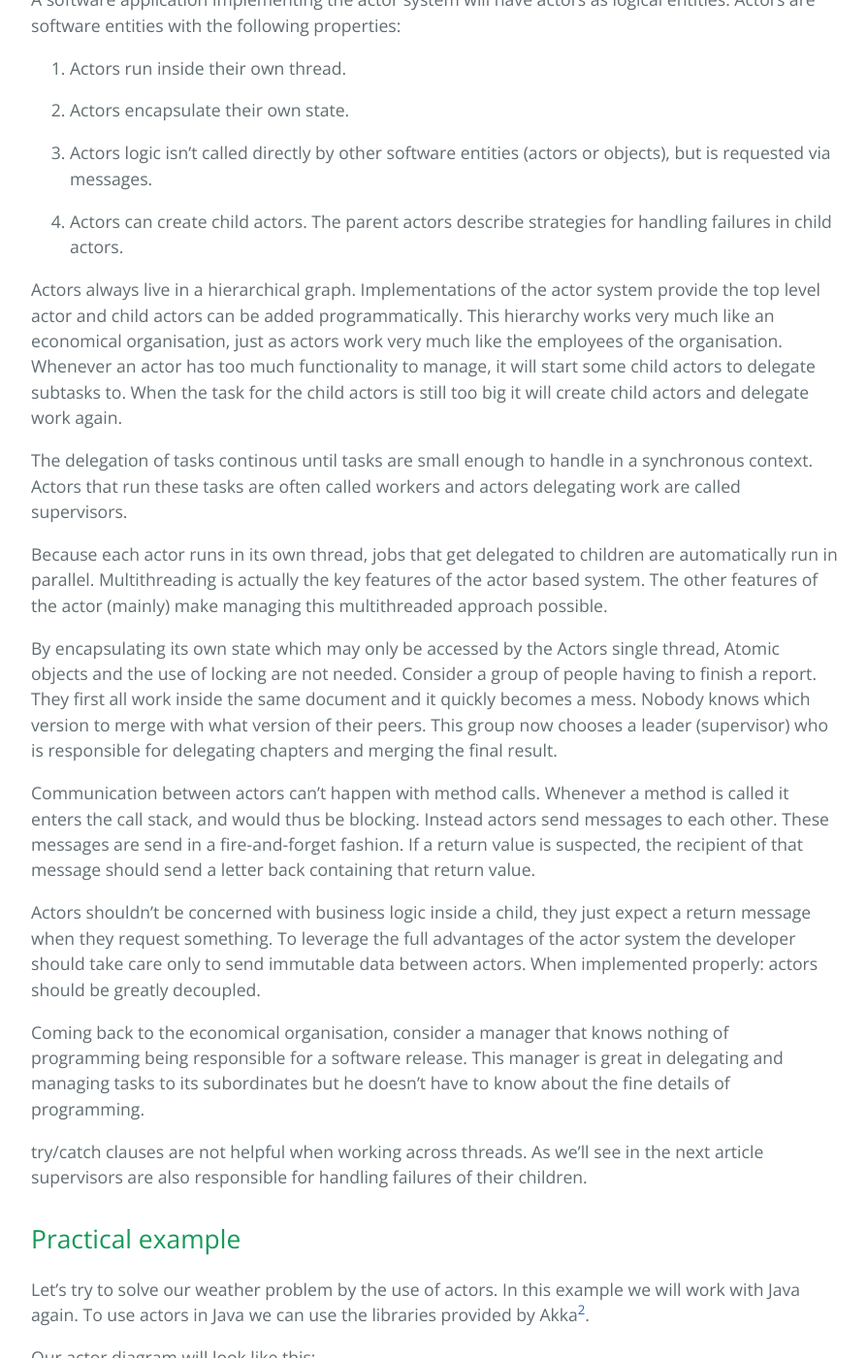
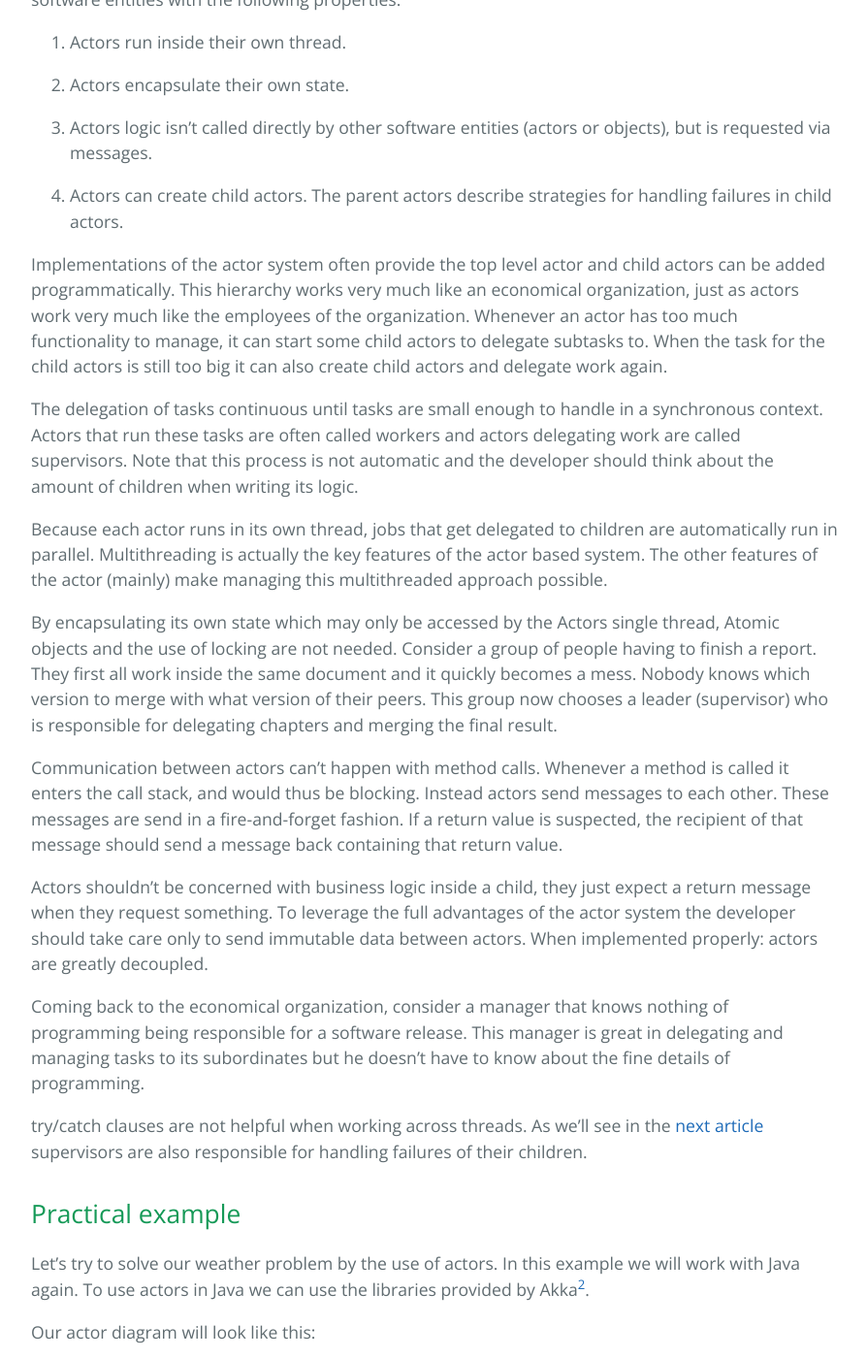
Before and after one commit to Kleinendorst/kleinendorst.github.io, a Jekyll site: the page built from _posts/2017-09-22-actor-model-introduction.md, in a window 1280 px wide and 1400 px high, scrolled down 764 px. Shown: the whole window at 97% size, without its empty margins (192-1086 px from the left). Built offline with Jekyll 4.4.1, drawn with Linux system fonts in a browser that asks for light colours; comment, search, counter and statistics services are not loaded; some of the changed text lies outside the part shown.

Commit message:
Some changes resulting from Harm's review

```diff
--- a/_posts/2017-09-22-actor-model-introduction.md
+++ b/_posts/2017-09-22-actor-model-introduction.md
@@ -5,7 +5,7 @@
 categories: main
 comments: true
 ---
-In this article we’ll discuss the Actor model. The actor model has been around since 1973, and was created to ease the development of big asynchronous systems, which didn’t exist at that time. Actors decouple software entities even further than Objects can do in OOP[^1] systems. Actors are a good way to solve concurrency problems like the ones we discussed in the previous article. Let’s first see how the Actor model works.
+The actor model has been around since 1973, and was created to ease the development of big asynchronous systems, which didn’t exist at that time. Actors decouple software entities even further than Objects can do in OOP[^1] systems. Actors are a good way to solve concurrency problems like the ones we discussed in the previous article. Let’s first see how the Actor model works.
 
 ## The actor model
 A software application implementing the actor system will have actors as logical entities. Actors are software entities with the following properties:
@@ -18,21 +18,21 @@
 
 4. Actors can create child actors. The parent actors describe strategies for handling failures in child actors.
 
-Actors always live in a hierarchical graph. Implementations of the actor system provide the top level actor and child actors can be added programmatically. This hierarchy works very much like an economical organisation, just as actors work very much like the employees of the organisation. Whenever an actor has too much functionality to manage, it will start some child actors to delegate subtasks to. When the task for the child actors is still too big it will create child actors and delegate work again.
+Implementations of the actor system often provide the top level actor and child actors can be added programmatically. This hierarchy works very much like an economical organization, just as actors work very much like the employees of the organization. Whenever an actor has too much functionality to manage, it can start some child actors to delegate subtasks to. When the task for the child actors is still too big it can also create child actors and delegate work again.
 
-The delegation of tasks continous until tasks are small enough to handle in a synchronous context. Actors that run these tasks are often called workers and actors delegating work are called supervisors.
+The delegation of tasks continuous until tasks are small enough to handle in a synchronous context. Actors that run these tasks are often called workers and actors delegating work are called supervisors. Note that this process is not automatic and the developer should think about the amount of children when writing its logic.
 
 Because each actor runs in its own thread, jobs that get delegated to children are automatically run in parallel. Multithreading is actually the key features of the actor based system. The other features of the actor (mainly) make managing this multithreaded approach possible.
 
 By encapsulating its own state which may only be accessed by the Actors single thread,  Atomic objects and the use of locking are not needed. Consider a group of people having to finish a report. They first all work inside the same document and it quickly becomes a mess. Nobody knows which version to merge with what version of their peers. This group now chooses a leader (supervisor) who is responsible for delegating chapters and merging the final result.
 
-Communication between actors can’t happen with method calls. Whenever a method is called it enters the call stack, and would thus be blocking. Instead actors send messages to each other. These messages are send in a fire-and-forget fashion. If a return value is suspected, the recipient of that message should send a letter back containing that return value.
+Communication between actors can’t happen with method calls. Whenever a method is called it enters the call stack, and would thus be blocking. Instead actors send messages to each other. These messages are send in a fire-and-forget fashion. If a return value is suspected, the recipient of that message should send a message back containing that return value.
 
-Actors shouldn't be concerned with business logic inside a child, they just expect a return message when they request something. To leverage the full advantages of the actor system the developer should take care only to send immutable data between actors. When implemented properly: actors should be greatly decoupled.
+Actors shouldn't be concerned with business logic inside a child, they just expect a return message when they request something. To leverage the full advantages of the actor system the developer should take care only to send immutable data between actors. When implemented properly: actors are greatly decoupled.
 
-Coming back to the economical organisation, consider a manager that knows nothing of programming being responsible for a software release. This manager is great in delegating and managing tasks to its subordinates but he doesn’t have to know about the fine details of programming.
+Coming back to the economical organization, consider a manager that knows nothing of programming being responsible for a software release. This manager is great in delegating and managing tasks to its subordinates but he doesn’t have to know about the fine details of programming.
 
-try/catch clauses are not helpful when working across threads. As we’ll see in the next article supervisors are also responsible for handling failures of their children.
+try/catch clauses are not helpful when working across threads. As we’ll see in the [next article]({{page.next.url}}) supervisors are also responsible for handling failures of their children.
 
 ## Practical example
 Let’s try to solve our weather problem by the use of actors. In this example we will work with Java again. To use actors in Java we can use the libraries provided by Akka[^2].
@@ -102,15 +102,15 @@
 
 {% endhighlight %}
 
-This is the code we need for the weather manager for now. By extending akka.actor.AbstractActor, this object can be used as an actor in the Akka system (we created in the main class). Let’s look at some common building blocks the actor exists of:
+This is the code we need for the weather manager for now. By extending `akka.actor.AbstractActor`, this object can be used as an actor in the Akka system (we created in the main class). Let’s look at some common building blocks the actor exists of:
 
 1. Akka provides its own logging adapter. It logs messages to the console (non-blocking) and logs the actor adres in the system, which might be useful for debugging purposes. We will discus the actor adresses later.
 
 2. Actors aren’t created with the new keyword, instead they are created by the `Props.create()`. The props factory function is something often used with Akka actors.
 
-3. The inner class forms the definition of a message then is send to this actor (but may also be send between other actors). In most cases messages include a requestId which is used by the sending party to match responded messages. Here we also provide the location for which we want to receive the predicted and actual weather.
+3. The inner class forms the definition of a message then is send to this actor (but may also be send between other actors). In most cases messages include a `requestId` which is used by the sending party to match responded messages. Here we also provide the location for which we want to receive the predicted and actual weather.
 
-4. The receive builder is the only abstract method of AbstractActor, which means that we must overwrite it. The Receive object that’s returned will contain the logic for handling messages. If we want an empty Receive object we would write the following snippet: return `receiveBuilder().build();` The `match()` function makes that whenever the actor receives a `ComparePredictionRequest` it will delegate it to the comparePrediction()function.
+4. The receive builder is the only abstract method of `AbstractActor`, which means that we must overwrite it. The Receive object that’s returned will contain the logic for handling messages. If we want an empty Receive object we would write the following snippet: return `receiveBuilder().build();` The `match()` function makes that whenever the actor receives a `ComparePredictionRequest` it will delegate it to the comparePrediction()function.
 
 5. In this function we will handle the message, for now it just outputs the request parameters, but we will fix this soon.
 
@@ -130,9 +130,9 @@
 
 `[akka://weather/user/weather-manager] requestId: 0: Requested weather prediction for Eindhoven.`
 
-Because the `WeatherManager` runs in its own thread, the main app is never blocked. The thread it’s run on can be seen in the logs (`dispatcher-3`). We can also see the address of the actor that printer the message (`akka://weather/user/weather-manager`). When connecting the http services Akka provides, we can even send messages to actors between JVM’s via the akka protocol, we’ll cover this in an upcoming article.
+Because the `WeatherManager` runs in its own thread, the main app is never blocked. The thread it’s run on can be seen in the logs (`dispatcher-3`). We can also see the address of the actor that printer the message (`akka://weather/user/weather-manager`). When connecting the http services Akka provides, we can even send messages to actors between JVM’s via the akka protocol.
 
-One problem we face is that messages can only be send between actors, meaning that we cannot reply to the request from the main class. This means that the request messages should be send via a (blocking) method call to the main class. These situations, where multiple threads must run the same code, should be avoided at all cost. This is exactly why we designed the `WeatherManager` to finish handling this message (by printing its return value).
+One problem we face is that messages can only be send between actors, meaning that we cannot receive replies from our main class. When we send the `ComparePredictionRequest` from our main class we didn't provide a sending actor (`Actor.noRef()`) so we can't receive any responses in our `Main` class due to the lack of a mailbox of the `Main` class. This means that the response message should be send via a (blocking) method call to the main class. These situations, where multiple threads must run the same code, should be avoided at all cost. This is exactly why we designed the `WeatherManager` to finish handling this message (by printing its return value).
 
 Let’s continue our example by creating the actor that will run the tasks. Our task of fetching the predicted and actual weather will be executed by the children of the `PredictionCompareTask` actor.
 
@@ -206,23 +206,24 @@
    private final LoggingAdapter log =
            Logging.getLogger(getContext().getSystem(), this);
 
-   private Double maxTemp = 30.0;
+   private double maxTemp = 30.0;
    private long maxLatency = 3000;
 
    /**
     * Fake implementation that will fake a request.
     */
    private void fetchWeather(FetchTemperatureRequest r) {
-       long latency = (long) (Math.random() * maxLatency); // <- 1
-       Double temperature = Math.random() * maxTemp;  // <- 1
+       long latency = Math.random() * maxLatency; // <- 1
+       double temperature = Math.random() * maxTemp;  // <- 1
 
-log.info("request {}, started fetching {} temperature", r.requestId, r.location);
+      log.info("request {}, started fetching {} temperature", r.requestId, r.location);
 
        getContext().getSystem().scheduler().scheduleOnce( // <- 2
-               FiniteDuration.create(latency, TimeUnit.MILLISECONDS),
+               FiniteDuration.create((long) latency, TimeUnit.MILLISECONDS),
                getSender(),
                new FetchTemperatureResponse(r.requestId, r.location, r.type, temperature),
-               getContext().dispatcher(), getSelf()
+               getContext().dispatcher(),
+               getSelf()
        );
        getContext().stop(getSelf()); // <- 3
    }
@@ -231,7 +232,7 @@
 }
 {% endhighlight %}
 
-I have omitted some code for readability. In this example we won’t fetch any real data, but we simulate it, Akka throws warning errors when using `Thread.sleep()` so instead we use the scheduler . When we have “fetched” the temperature we will return it to the sender.
+Some code is omitted for readability. In this example we won’t fetch any real data, but we simulate it, Akka throws errors when using `Thread.sleep()` so instead we use the scheduler . When we have “fetched” the temperature we will return it to the sender.
 
 1. We create a random temperature to send back. The scheduler sends the messages within 3 seconds thanks to the random latency.
 
@@ -282,10 +283,12 @@
 }
 
 private void checkFinished(long requestId) {
-   if(results.size() > 1) {
-       sender.tell(new ComparePredictionResponse(requestId, location, results), getSelf());
-       getContext().stop(self());
-   }
+    if (results.size() < 1) {
+        return;
+    }
+
+    sender.tell(new ComparePredictionResponse(requestId, location, results), getSelf());
+    getContext().stop(self());
 }
 {% endhighlight %}
 
```
Also changed, not shown: other parts of _posts/2017-09-22-actor-model-introduction.md (+6 -6 lines), _posts/2017-09-22-asynchronous-java.md (+2 -6 lines), _posts/2017-09-25-actor-model-supervision.md (+1 -1 lines).
